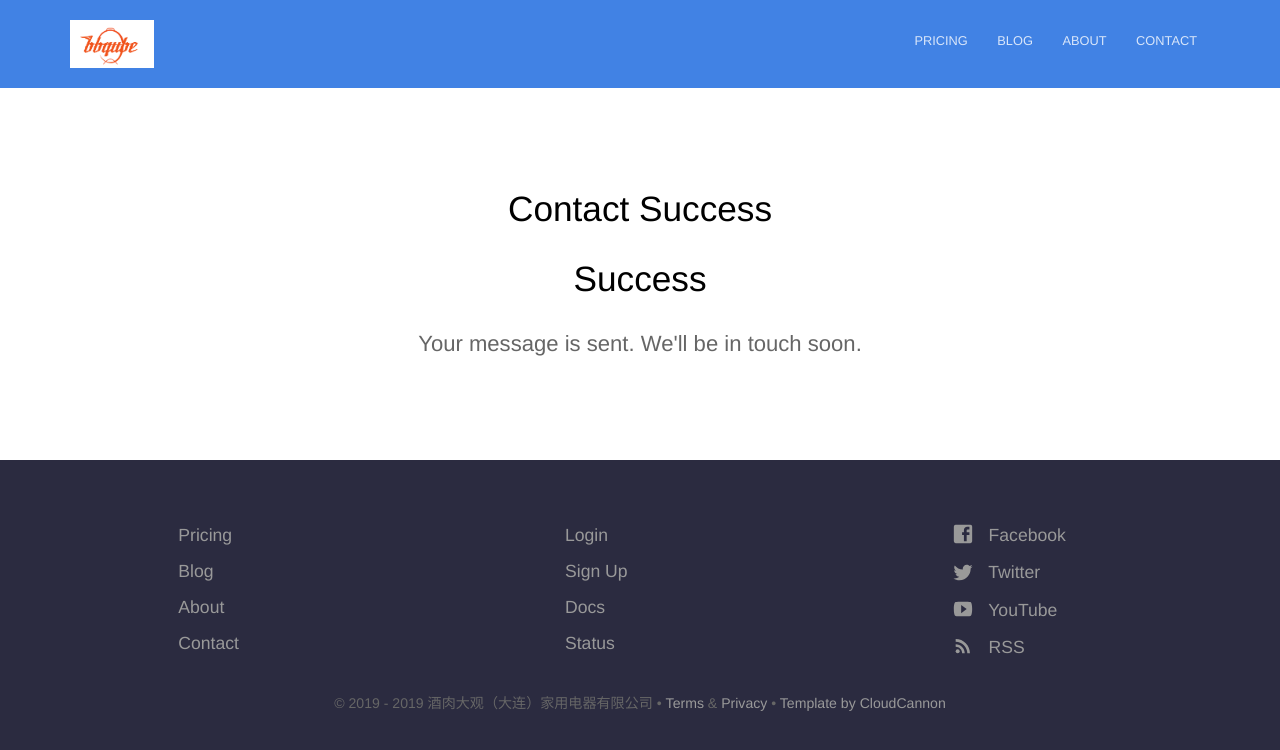
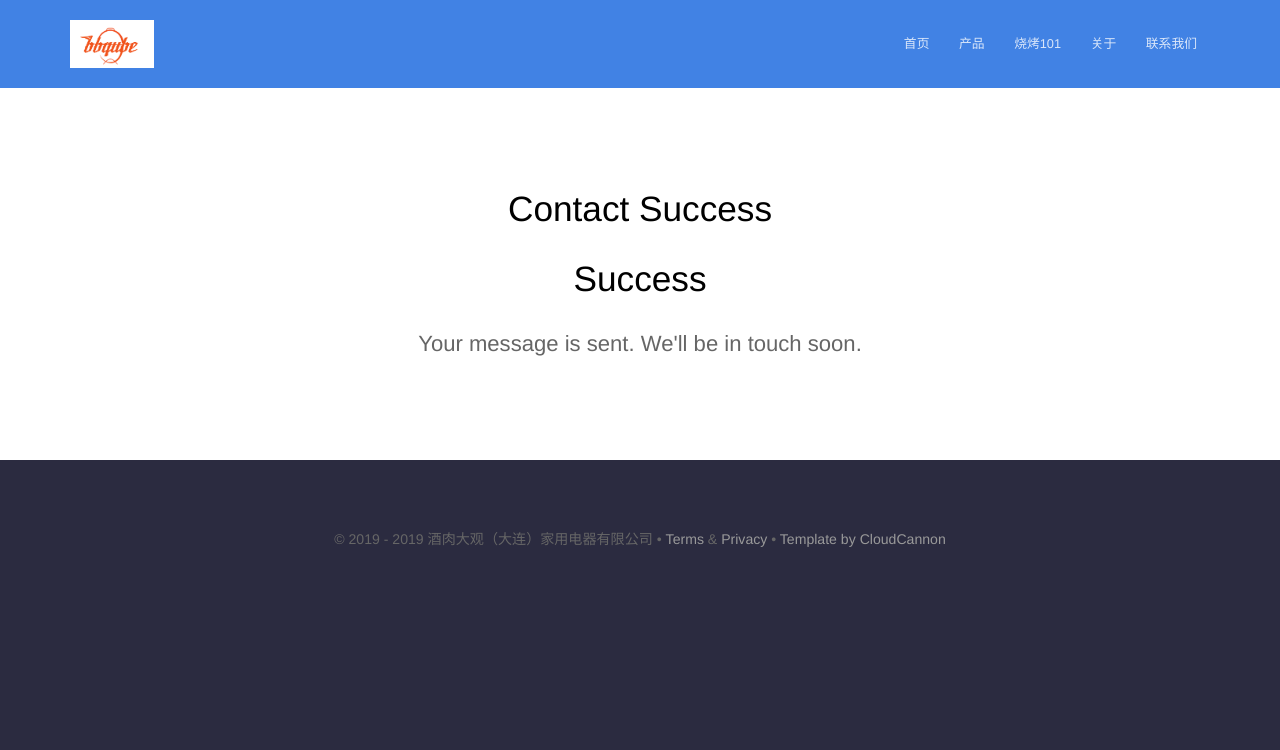
Before and after one commit to FingerLiu/dalianbbq.github.io, a Jekyll site: the page built from contact-success.html, in a window 1280 px wide. Shown: the top 750 px of the page. Built offline with Jekyll 4.4.1, drawn with Linux system fonts in a browser that asks for light colours.

Commit message:
change nav bar& add qr img

```diff
--- a/_data/navigation.yml
+++ b/_data/navigation.yml
@@ -1,16 +1,21 @@
-- name: Pricing
+- name: 首页
+  link: /
+  new_window: false
+  highlight: false
+
+- name: 产品
   link: /pricing/
   new_window: false
   highlight: false
-- name: Blog
+- name: 烧烤101
   link: /blog/
   new_window: false
   highlight: false
-- name: About
+- name: 关于
   link: /about/
   new_window: false
   highlight: false
-- name: Contact
+- name: 联系我们
   link: /contact/
   new_window: false
   highlight: false
--- a/contact.html
+++ b/contact.html
@@ -4,9 +4,9 @@ heading: Get in touch today
 description: We'd love to help you improve your sales.
 
 map:
-  latitude: -45.8787605
-  longitude: 170.5027976
-  address: "1 George Street, Dunedin, New Zealand"
+  latitude: 38.9251778675
+  longitude: 121.6452729799
+  address: "辽宁省大连市, 中山区, 修竹街90号5单元2层1号"
   zoom: 13
 ---
 <div class="map" id="map"></div>
```
Also changed, not shown: _data/footer.yml (+36 -36 lines), assets/qr/web-from-douyin.png (added), assets/qr/web-from-weixin.png (added), assets/qr/weixin-from-web.png (added), 1 other file.
